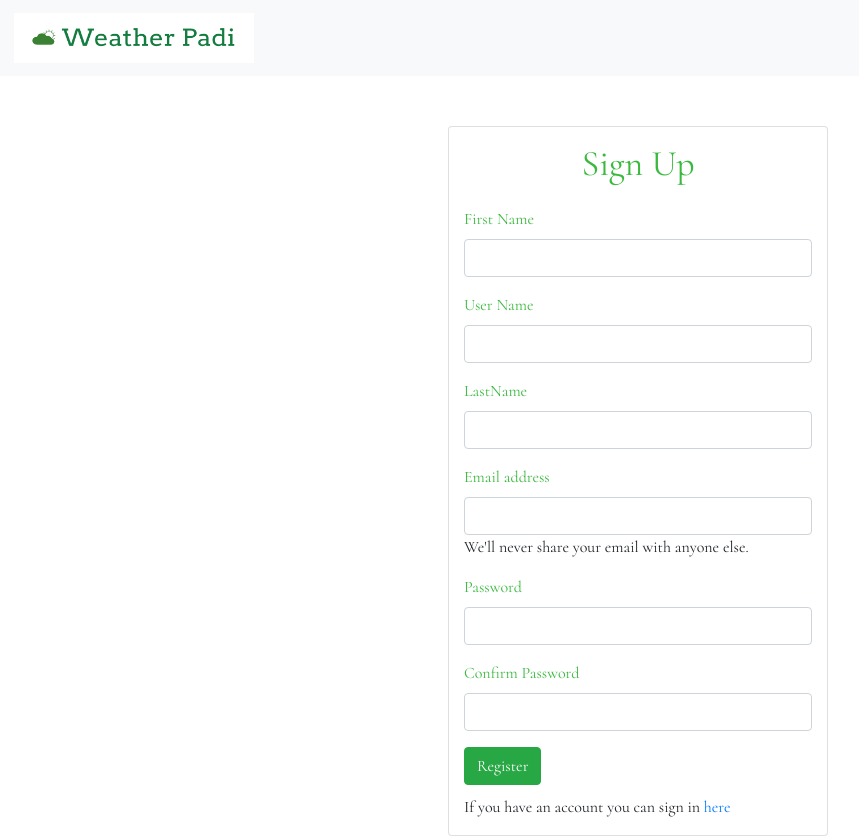
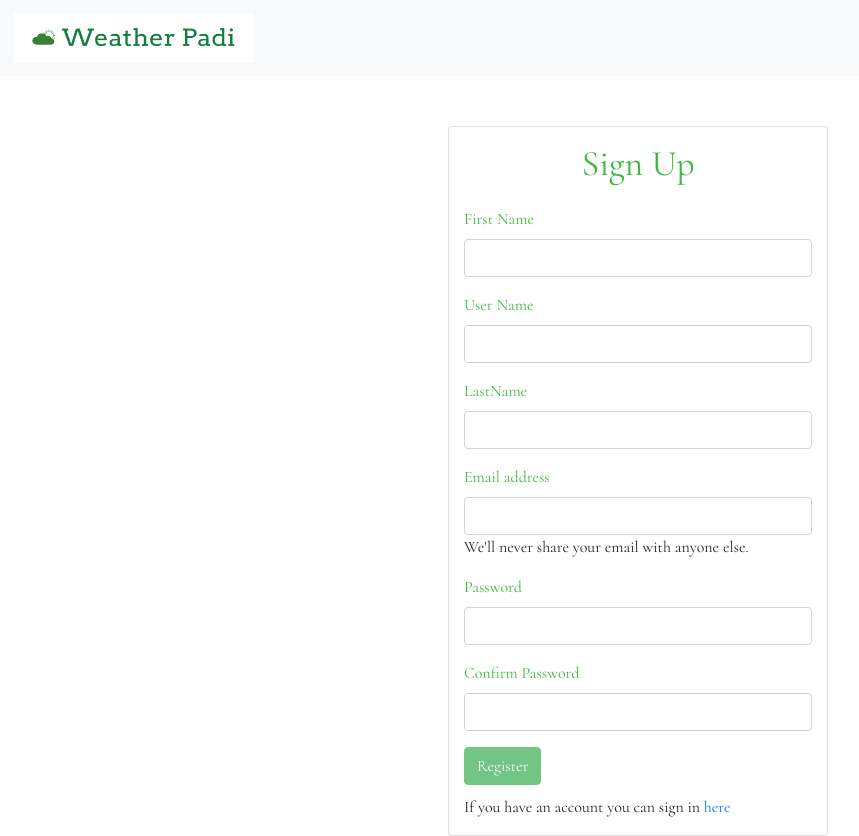
Before and after one commit to Ikechukwu-Ezugworie/WeatherApiFrontEndAngular, an Angular app: page /auth/register in a window 1280 px wide. Shown: the whole page, without its empty margins (2-861 px from the left). Built offline with nearby package versions, Linux system fonts and the light colour scheme.

Commit message:
bug fix on signup

```diff
--- a/src/app/authenticationRoute/sign-up/sign-up.component.html
+++ b/src/app/authenticationRoute/sign-up/sign-up.component.html
@@ -44,7 +44,7 @@
              formControlName="confirmPassword">
     </div>
     <p *ngIf="signupForm.get('confirmPassword').getError('passwordMismatch') && signupForm.get('password').touched" class="text-danger">Password mismatch</p>
-    <button type="submit" class="btn btn-raised btn-success">Register</button>
+    <button type="submit" class="btn btn-raised btn-success"  [disabled]="signupForm.hasError">Register</button>
     <p style="margin-top: 10px" > If you have an account you can sign in <a routerLink="/auth/login" class="text-primary">here</a></p>
   </form>
 </ng-template>
```
